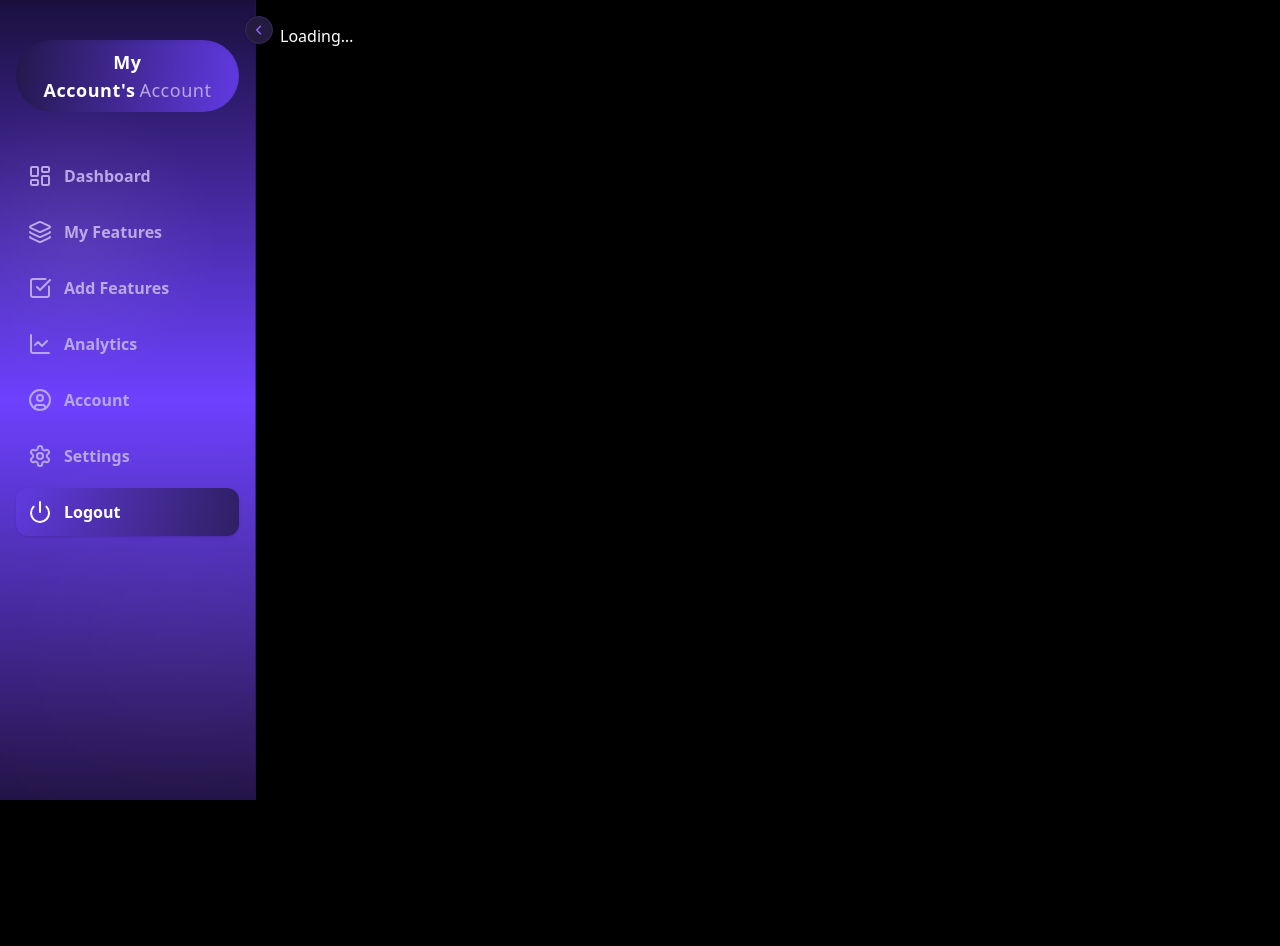
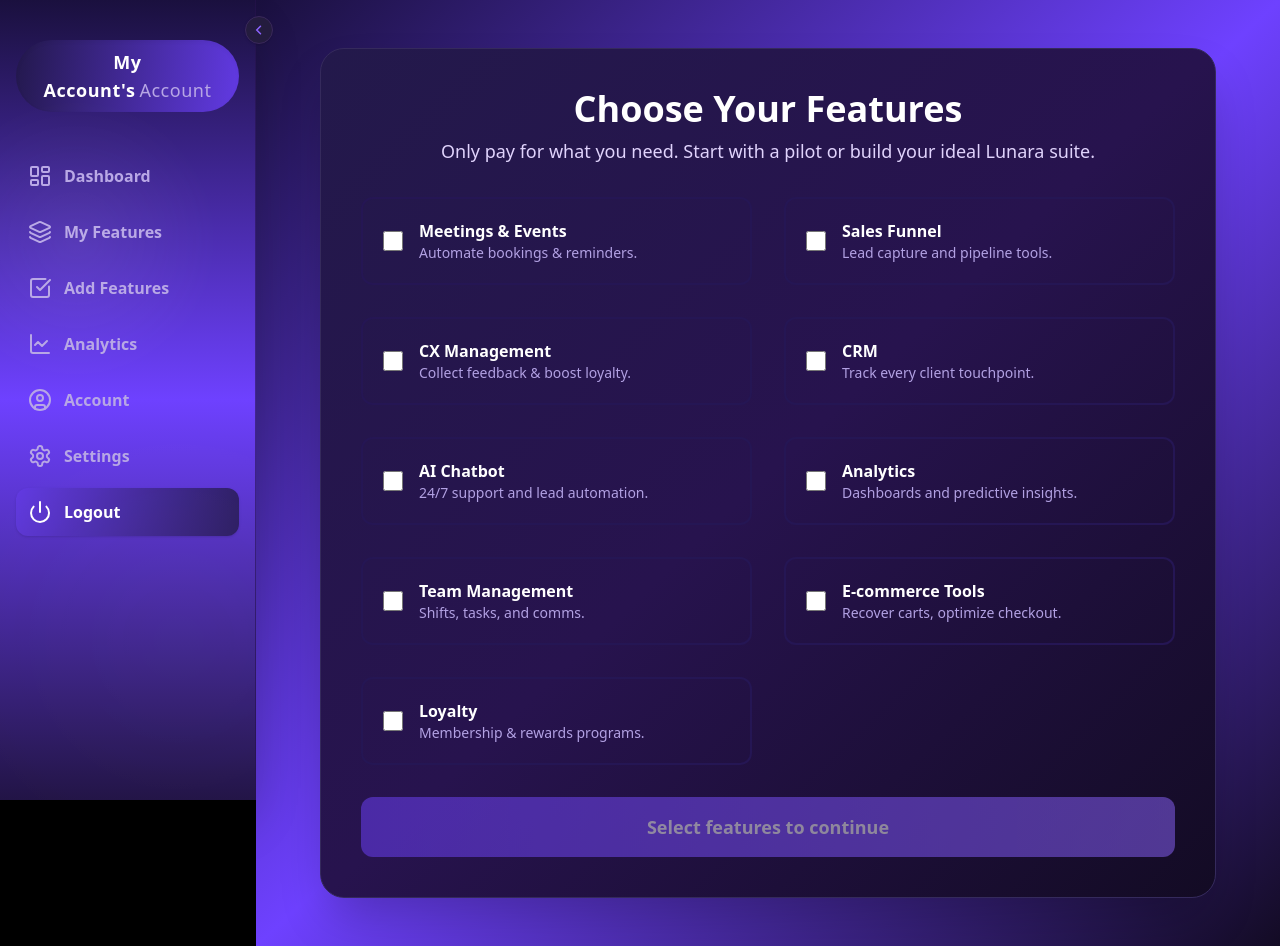
Before and after one commit to LunaraHQ/lunara-website, a Next.js app: page /pricing in a window 1280 px wide. Before the commit this address had no page. Before the commit the page ends 800 px from the top, so only its background shows below. Built offline with nearby package versions, Linux system fonts and the light colour scheme.

Commit message:
Update pricing.js

```diff
--- a/pages/pricing.js
+++ b/pages/pricing.js
@@ -1,73 +1,68 @@
-// pages/pricing.js
-import { useEffect, useState } from 'react'
-import { useRouter } from 'next/router'
-import { supabase } from '../utils/supabaseClient'
+import { useState } from "react";
+import { useRouter } from "next/router";
 
-const ALL = [
-  'meetings-events','sales-funnel','cx-management','crm',
-  'ai-chatbot-automation','analytics','team-management',
-  'ecommerce-tools','loyalty-membership'
-]
+const ALL_FEATURES = [
+  { name: "Meetings & Events", slug: "meetings-events", desc: "Automate bookings & reminders." },
+  { name: "Sales Funnel", slug: "sales-funnel", desc: "Lead capture and pipeline tools." },
+  { name: "CX Management", slug: "cx-management", desc: "Collect feedback & boost loyalty." },
+  { name: "CRM", slug: "crm", desc: "Track every client touchpoint." },
+  { name: "AI Chatbot", slug: "ai-chatbot", desc: "24/7 support and lead automation." },
+  { name: "Analytics", slug: "analytics", desc: "Dashboards and predictive insights." },
+  { name: "Team Management", slug: "team-management", desc: "Shifts, tasks, and comms." },
+  { name: "E-commerce Tools", slug: "ecommerce", desc: "Recover carts, optimize checkout." },
+  { name: "Loyalty", slug: "loyalty", desc: "Membership & rewards programs." },
+];
 
-export default function Pricing() {
-  const [loading, setLoading] = useState(true)
-  const [unlocked, setUnlocked] = useState([])
-  const [sel, setSel] = useState([])
-  const router = useRouter()
+export default function Pricing({ session }) {
+  const router = useRouter();
+  const [selected, setSelected] = useState([]);
 
-  useEffect(() => {
-    supabase.auth.getSession().then(({ data }) => {
-      if (!data.session) return router.push('/auth/signin')
-      supabase
-        .from('profiles')
-        .select('features')
-        .eq('id', data.session.user.id)
-        .single()
-        .then(({ data }) => {
-          setUnlocked(Array.isArray(data.features) ? data.features : [])
-          setLoading(false)
-        })
-    })
-  }, [])
+  const handleSelect = (slug) => {
+    setSelected((prev) =>
+      prev.includes(slug)
+        ? prev.filter((s) => s !== slug)
+        : [...prev, slug]
+    );
+  };
 
-  if (loading) return <p className="p-6">Loading…</p>
-
-  const toUnlock = ALL.filter((f) => !unlocked.includes(f))
-  const toggle = (s) => setSel((x) => x.includes(s) ? x.filter((i)=>i!==s) : [...x, s])
-  const checkout = () => router.push(`/checkout?features=${sel.join(',')}`)
+  const handleCheckout = () => {
+    // Placeholder for payment logic
+    router.push(`/checkout?features=${selected.join(",")}`);
+  };
 
   return (
-    <div className="p-6 max-w-md mx-auto">
-      <h1 className="text-2xl font-semibold mb-4">Select Features to Unlock</h1>
-      {toUnlock.length === 0 ? (
-        <p>All features unlocked! 🎉</p>
-      ) : (
-        <form onSubmit={(e)=>{e.preventDefault(); checkout()}}>
-          <ul className="space-y-3 mb-6">
-            {toUnlock.map((slug) => (
-              <li key={slug} className="flex items-center">
+    <div className="min-h-screen bg-gradient-to-br from-[#1a103e] via-[#6E41FF] to-[#130b24] py-12 px-4">
+      <div className="max-w-4xl mx-auto rounded-3xl shadow-2xl bg-gradient-to-br from-[#23194b] via-[#27134e] to-[#130b24] p-10 border border-[#352a5c]">
+        <h1 className="text-4xl font-extrabold text-white mb-2 text-center drop-shadow-glow">Choose Your Features</h1>
+        <p className="mb-8 text-[#e0d3fc] text-lg text-center">Only pay for what you need. Start with a pilot or build your ideal Lunara suite.</p>
+        <form className="grid grid-cols-1 sm:grid-cols-2 gap-8 mb-8">
+          {ALL_FEATURES.map((feature) => (
+            <label
+              key={feature.slug}
+              className={`flex items-center gap-4 rounded-xl p-5 border-2 cursor-pointer transition-all ${selected.includes(feature.slug) ? "border-[#6E41FF] bg-[#251654]/70" : "border-[#251654] hover:border-[#8C64FF]"}`}
+            >
               <input
-                  id={slug}
                 type="checkbox"
-                  className="mr-3"
-                  checked={sel.includes(slug)}
-                  onChange={()=>toggle(slug)}
+                checked={selected.includes(feature.slug)}
+                onChange={() => handleSelect(feature.slug)}
+                className="accent-[#8C64FF] w-5 h-5"
               />
-                <label htmlFor={slug}>{slug.replace(/-/g,' ')}</label>
-              </li>
+              <div>
+                <span className="font-bold text-white">{feature.name}</span>
+                <p className="text-[#b2a1e3] text-sm">{feature.desc}</p>
+              </div>
+            </label>
           ))}
-          </ul>
+        </form>
         <button
-            type="submit"
-            disabled={!sel.length}
-            className={`px-5 py-2 rounded ${
-              !sel.length ? 'bg-gray-400 cursor-not-allowed' : 'bg-purple-700 hover:bg-purple-600 text-white'
-            }`}
+          type="button"
+          onClick={handleCheckout}
+          disabled={!selected.length}
+          className="w-full py-4 rounded-xl font-bold text-lg bg-gradient-to-r from-[#6E41FF] to-[#8C64FF] text-white hover:scale-105 transition disabled:opacity-50"
         >
-            Checkout & Continue
+          {selected.length ? "Checkout & Continue" : "Select features to continue"}
         </button>
-        </form>
-      )}
       </div>
-  )
+    </div>
+  );
 }
```
Lines whose indentation alone changed are shown as unchanged.
